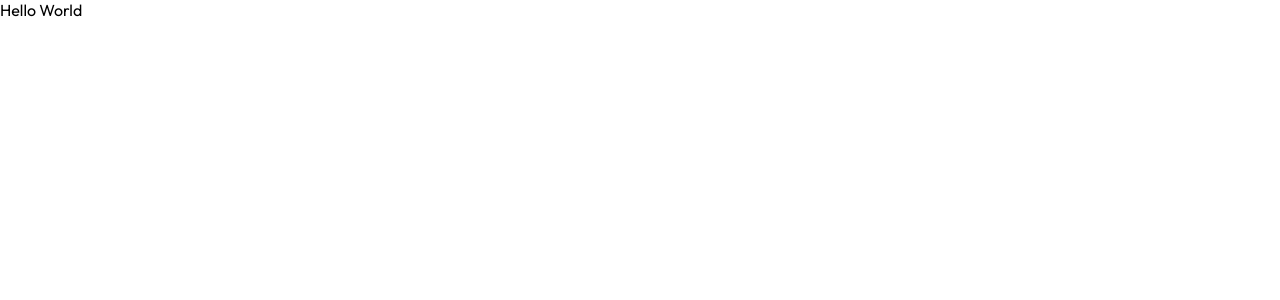
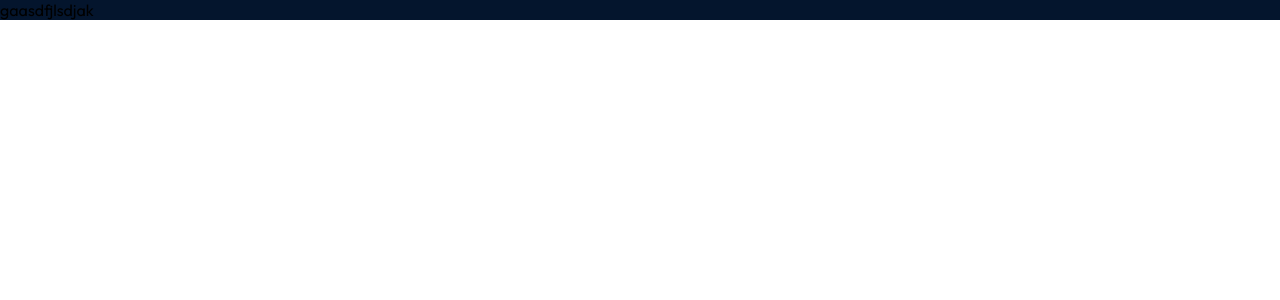
Before and after one commit to PaluchAlex/Portfolio, a React (Vite) app: page / in a window 1280 px wide. Shown: the top 300 px of the page. Built offline with nearby package versions, Linux system fonts and the light colour scheme.

Commit message:
initial working commit

```diff
--- a/src/App.jsx
+++ b/src/App.jsx
@@ -1,13 +1,11 @@
-import styles from './App.modules.css';
+import system from './App.module.css';
 
 function App() {
-  //const [count, setCount] = useState(0)
-
   return (
-    <div className={styles.App}>
-      Hello World
+    <div className={system.App}>
+      gaasdfjlsdjak
     </div>
-  )
+  );
 }
 
-export default App
+export default App;
```
Also changed, not shown: src/App.module.css (renamed from src/App.modules.css).
